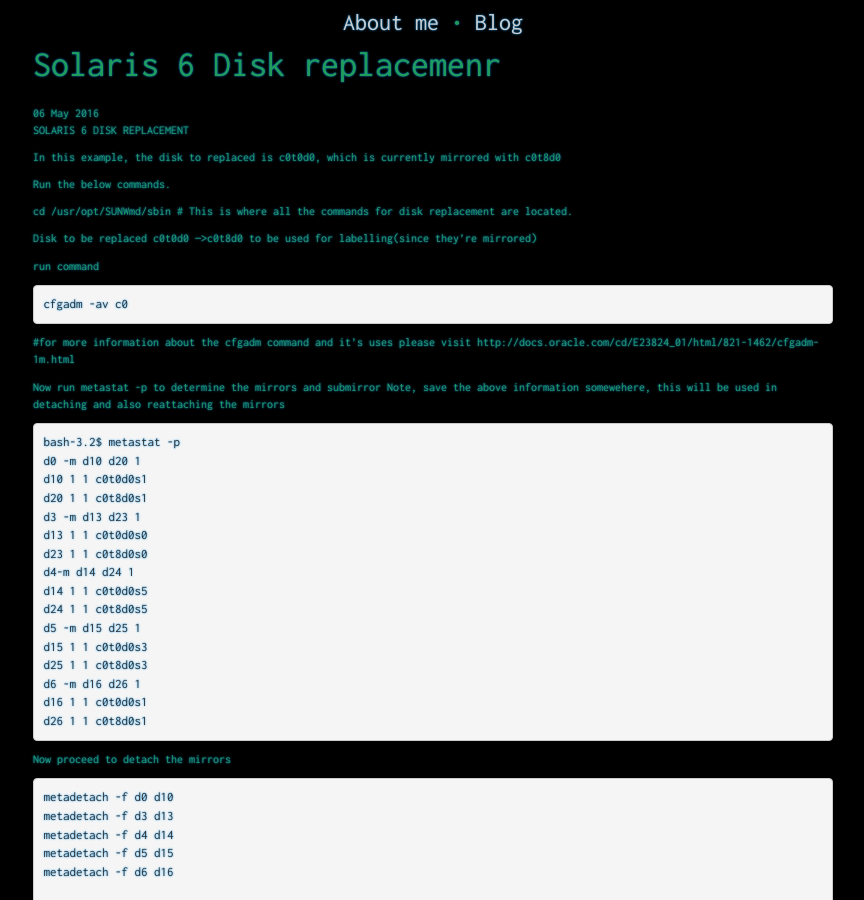
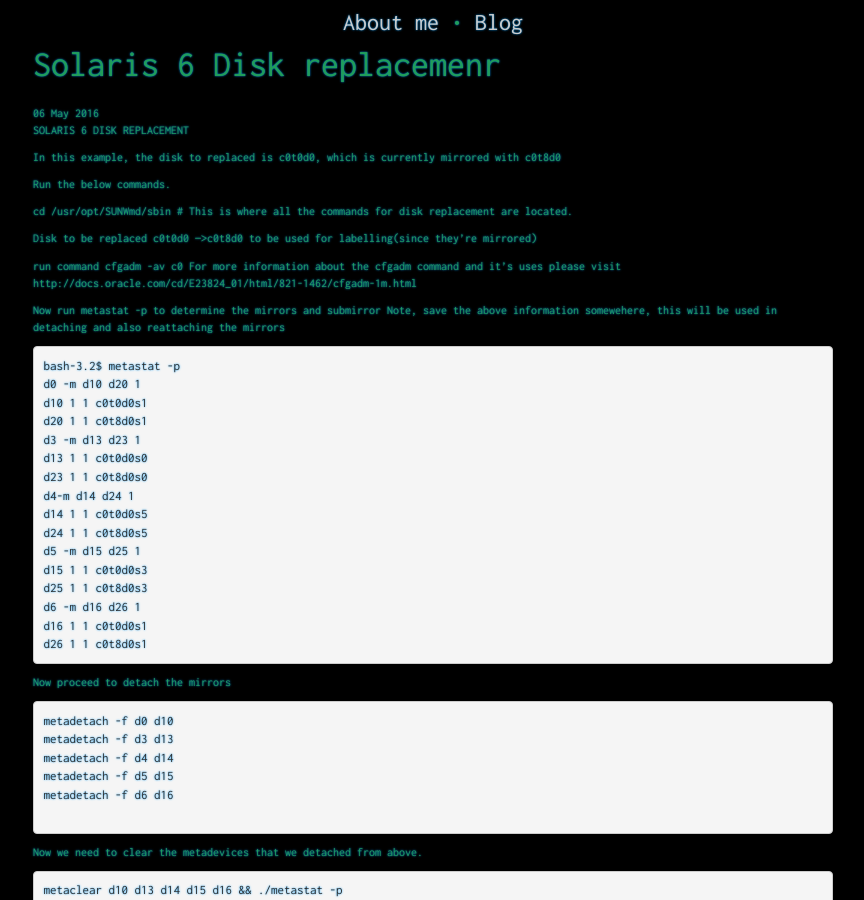
Before and after one commit to carsor007/carsor007.github.io, a Jekyll site: the page built from _posts/2016-05-06-Solaris-6-replace-disk-svm.md, in a window 1280 px wide and 900 px high, scrolled down 311 px. Shown: the whole window, without its empty margins (207-1071 px from the left). Built offline with Jekyll 4.4.1, drawn with Linux system fonts in a browser that asks for light colours; nearby versions of some CDN libraries; comment, search, counter and statistics services are not loaded.

Commit message:
Update 2016-05-06-Solaris-6-replace-disk-svm.md

```diff
--- a/_posts/2016-05-06-Solaris-6-replace-disk-svm.md
+++ b/_posts/2016-05-06-Solaris-6-replace-disk-svm.md
@@ -23,13 +23,12 @@ Disk to be replaced c0t0d0 --->c0t8d0 to be used for labelling(since they're mir
 
 
 run command
-~~~ bash
 cfgadm -av c0
-~~~
-#for more information about the cfgadm command and it's uses please visit http://docs.oracle.com/cd/E23824_01/html/821-1462/cfgadm-1m.html
+For more information about the cfgadm command and it's uses please visit http://docs.oracle.com/cd/E23824_01/html/821-1462/cfgadm-1m.html
 
 Now run metastat -p to determine the mirrors and submirror
 Note, save the above information somewehere, this will be used in detaching and also reattaching the mirrors
+
 ~~~ bash
 bash-3.2$ metastat -p
 d0 -m d10 d20 1
```
